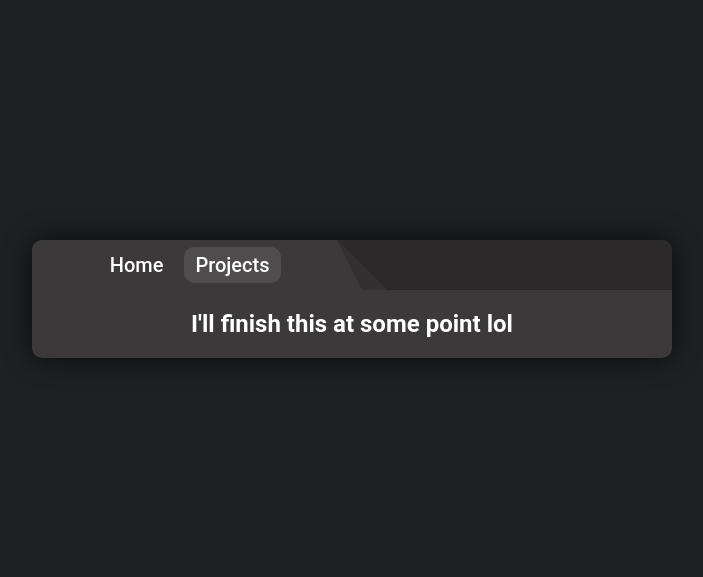
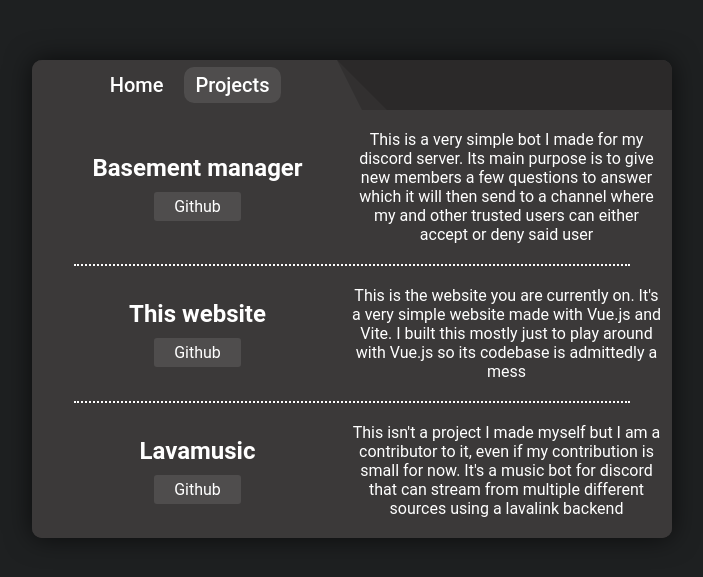
Before and after one commit to StarnightFox/my-website, a Vue app: page /Projects in a window 1280 px wide. Shown: the part 101-678 px from the top of the page, without its empty margins (288-991 px from the left). Built offline with nearby package versions, Linux system fonts and the light colour scheme.

Commit message:
feat: finished with projects page
honestly- not sure wtf im doing with this lol its so bad

```diff
--- /dev/null
+++ b/src/components/ProjectLink.vue
@@ -0,0 +1,33 @@
+<script lang="ts">
+import { defineComponent } from 'vue'
+
+export default defineComponent({
+  name: 'ProjectLink',
+  props: {
+    link: {
+      type: String,
+      required: true
+    }
+  }
+})
+</script>
+
+<template>
+  <a :href="link" target="_blank" rel="noopener noreferrer" class="projectLink">Github</a>
+</template>
+
+<style scoped>
+.projectLink {
+  padding: 5px;
+  border-radius: var(--small-br);
+  background-color: rgba(255, 255, 255, 0.1);
+  color: white;
+  width: 25%;
+  text-decoration: none;
+  cursor: pointer;
+}
+
+.projectLink:hover {
+  background-color: var(--hover-background);
+}
+</style>
--- /dev/null
+++ b/src/components/ProjectsComponent.vue
@@ -0,0 +1,107 @@
+<script lang="ts">
+import { defineComponent } from 'vue'
+import ProjectLink from './ProjectLink.vue'
+import ComponentDivider from './ComponentDivider.vue'
+
+export default defineComponent({
+  name: 'ProjectsComponent',
+  components: { ProjectLink, ComponentDivider }
+})
+</script>
+
+<template>
+  <section id="projectsCard">
+    <section id="projects">
+      <section class="project">
+        <div class="projectLeft">
+          <span class="projectTitle">Basement manager</span>
+          <ProjectLink link="https://github.com/StarnightFox/BasementManager" />
+        </div>
+        <span class="projectRight">
+          This is a very simple bot I made for my discord server. Its main purpose is to give new
+          members a few questions to answer which it will then send to a channel where my and other
+          trusted users can either accept or deny said user
+        </span>
+      </section>
+      <ComponentDivider />
+      <section class="project">
+        <div class="projectLeft">
+          <span class="projectTitle">This website</span>
+          <ProjectLink link="https://github.com/StarnightFox/my-website" />
+        </div>
+        <span class="projectRight">
+          This is the website you are currently on. It's a very simple website made with Vue.js and
+          Vite. I built this mostly just to play around with Vue.js so its codebase is admittedly a
+          mess
+        </span>
+      </section>
+      <ComponentDivider />
+      <section class="project">
+        <div class="projectLeft">
+          <span class="projectTitle">Lavamusic</span>
+          <ProjectLink link="https://github.com/StarnightFox/lavamusic" />
+        </div>
+        <span class="projectRight">
+          This isn't a project I made myself but I am a contributor to it, even if my contribution
+          is small for now. It's a music bot for discord that can stream from multiple different
+          sources using a lavalink backend
+        </span>
+      </section>
+    </section>
+  </section>
+</template>
+
+<style>
+#projectsCard {
+  text-align: center;
+  background-color: var(--main-bg);
+  width: 100%;
+  box-sizing: border-box;
+  padding: 10px 11px;
+}
+
+#projects {
+  display: flex;
+  flex-direction: column;
+  align-items: center;
+  width: 100%;
+}
+
+.project {
+  display: flex;
+  flex-direction: column;
+  justify-content: space-evenly;
+  margin: 10px 0;
+}
+
+.projectLeft,
+.projectRight {
+  display: flex;
+  flex-direction: column;
+  justify-content: center;
+  align-items: center;
+  width: 100%;
+}
+
+.projectLeft {
+  margin-bottom: 10px;
+}
+
+.projectTitle {
+  font-size: 1.5rem;
+  font-weight: bold;
+  margin-bottom: 10px;
+}
+
+@media screen and (min-width: 768px) {
+  .project {
+    flex-direction: row;
+  }
+
+  .projectLeft,
+  .projectRight {
+    margin-top: 0;
+    margin-bottom: 0;
+  }
+}
+</style>
--- a/src/views/ProjectsView.vue
+++ b/src/views/ProjectsView.vue
@@ -1,11 +1,13 @@
 <script lang="ts">
+import ProjectsComponent from '@/components/ProjectsComponent.vue'
 import { defineComponent } from 'vue'
 
 export default defineComponent({
-  name: 'ProjectsView'
+  name: 'ProjectsView',
+  components: { ProjectsComponent }
 })
 </script>
 
 <template>
-  <h1>I'll finish this at some point lol</h1>
+  <ProjectsComponent />
 </template>
```
